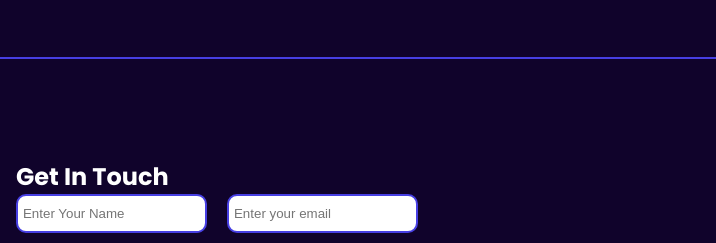
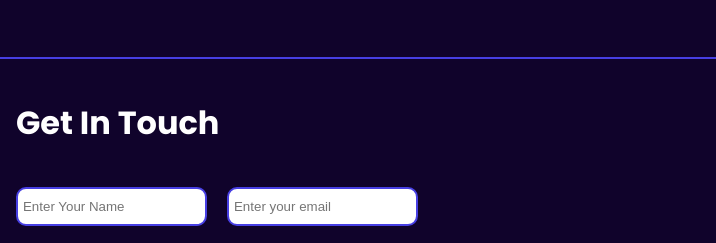
Before and after one commit to rohan-hulage/Personal-Portfolio, a plain HTML site: page index.html in a window 1280 px wide. Shown: the part 1966-2209 px from the top of the page, 564-1280 px from the left. Drawn offline with nearby package versions, Linux system fonts and the light colour scheme.

Commit message:
contact section chnages

```diff
--- a/index.html
+++ b/index.html
@@ -126,7 +126,7 @@
                 <a href="https://www.linkedin.com/in/abhishek-hulage-77a643222/"><img src="images/linkedin-logo_578229-227.avif" alt="linkedin"></a>
             </div>
             <div class="contact-form-1">
-                <h2>Get In Touch</h2>
+                <h1>Get In Touch</h1>
 
                 <form  id="contact-form">
                     <div class="details">
--- a/styles.css
+++ b/styles.css
@@ -265,9 +265,8 @@ hr{
     font-size: 1.5rem;
 
 }
-.sixthSection h2{
+.sixthSection h1{
     font-family: poppins;
-    margin-top: 60px;
 }
 input, textarea {
     padding: 10px 5px;
```
